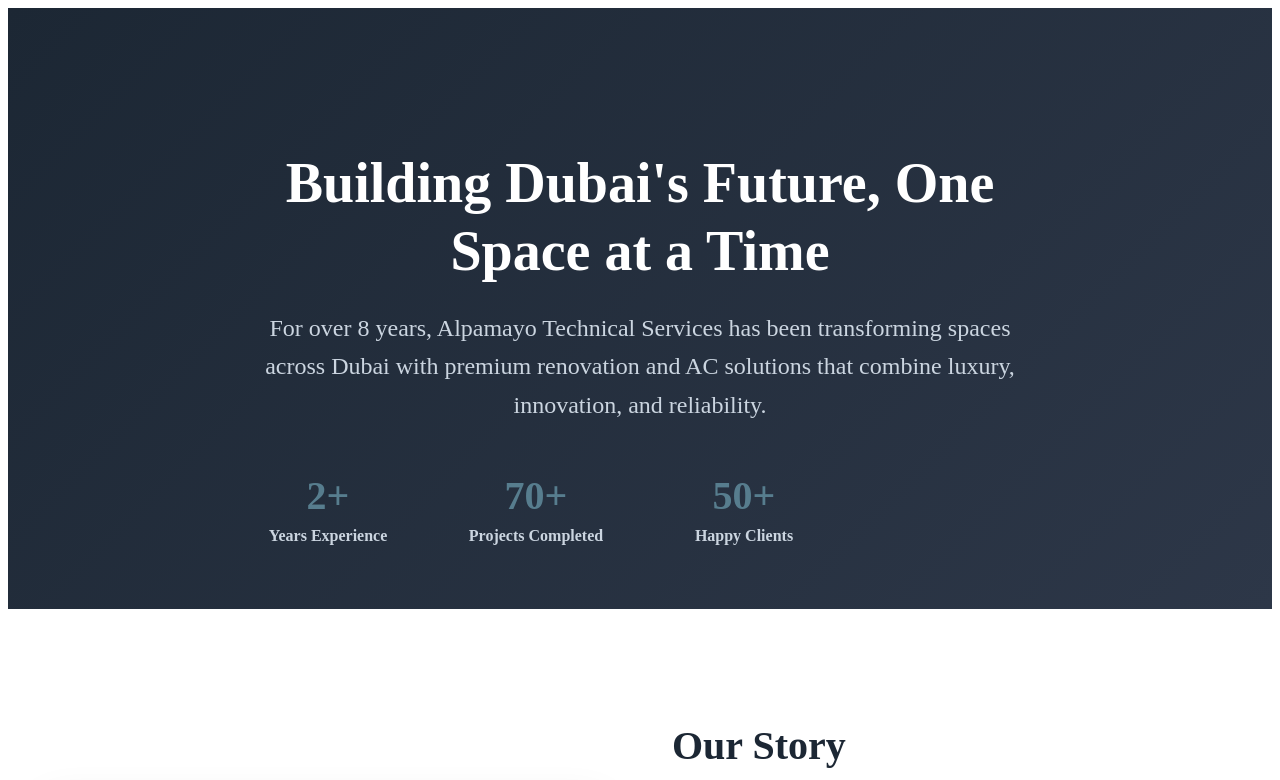
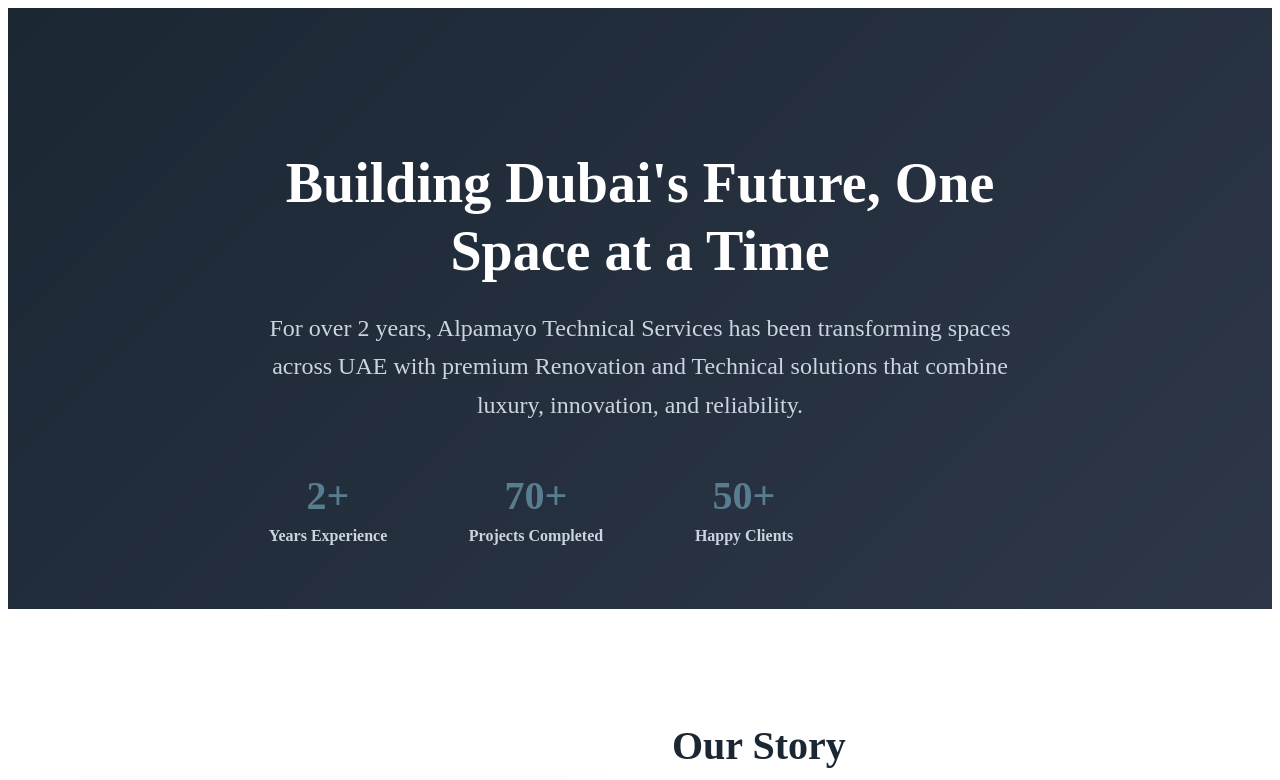
Before and after one commit to alpamayo73/main, a Next.js app: page /about in a window 1280 px wide. Shown: the top 780 px of the page. Built offline with nearby package versions, Linux system fonts and the light colour scheme; grey boxes are pictures that could not be loaded.

Commit message:
Update AboutHero.js

```diff
--- a/src/components/about/AboutHero.js
+++ b/src/components/about/AboutHero.js
@@ -84,7 +84,7 @@ export default function AboutHero() {
         <div style={styles.content}>
           <h1 style={styles.title}>Building Dubai's Future, One Space at a Time</h1>
           <p style={styles.subtitle}>
-            For over 8 years, Alpamayo Technical Services has been transforming spaces across Dubai with premium renovation and AC solutions that combine luxury, innovation, and reliability.
+            For over 2 years, Alpamayo Technical Services has been transforming spaces across UAE with premium Renovation and Technical solutions that combine luxury, innovation, and reliability.
           </p>
 
           <div style={styles.stats}>
```
